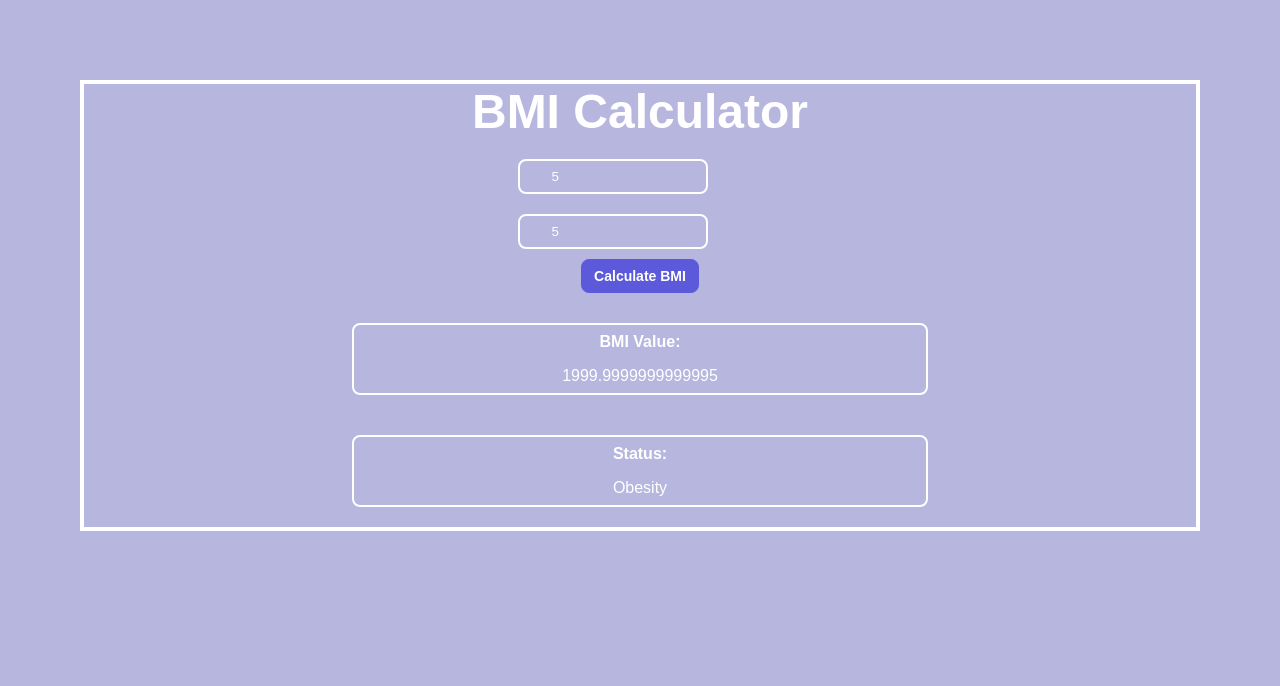
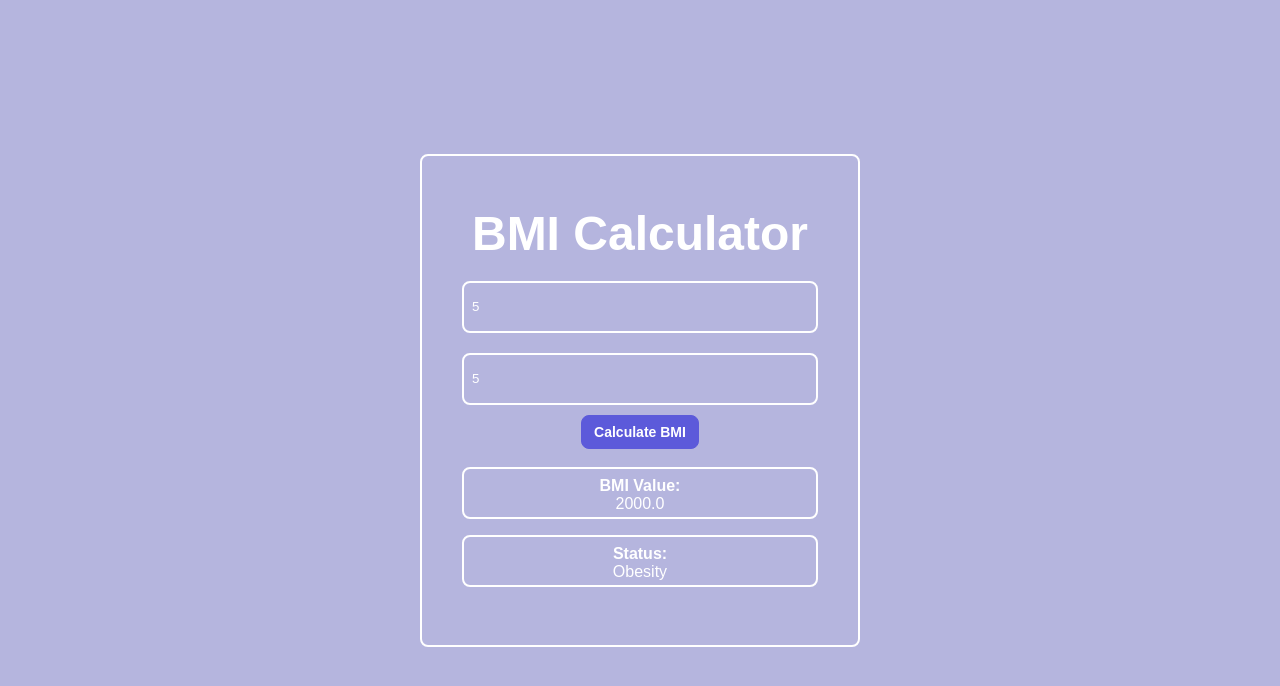
Before and after one commit to Annisacht/BMI-calculator, a plain HTML site: page index.html in a window 1280 px wide. Both pictures are taken after typing "5", "5" into the empty fields and a click on the button "Calculate BMI". Drawn offline with Linux system fonts and the light colour scheme.

Commit message:
nambahin js, sama ngatur css

```diff
--- a/index.html
+++ b/index.html
@@ -13,14 +13,13 @@
 <body>
     <div class="container">
         <h1>BMI Calculator</h1>
-        <label>
-            <input id="h-input" type="number" placeholder="Enter Your Height in CM: ">
-        </label>
-        <label>
-            <input id="w-input" type="number" placeholder="Enter Your Weight in KG: ">
-        </label>
+        <div class="inputan">
+                <input id="h-input" type="number" placeholder="Enter Your Height in CM:">
+                <input id="w-input" type="number" placeholder="Enter Your Weight in KG:">
             <button type="submit" onclick="Calculate()">Calculate BMI</button>
+        </div>
 
+        <div class="finalresult">
             <div class="bmi-value">
                 <h4>BMI Value: </h4>
                 <div id="bmi-output"></div>
@@ -30,6 +29,7 @@
                 <div id="bmi-status"></div>
             </div>
         </div>
+    </div>
 
 </body>
 
--- a/script.js
+++ b/script.js
@@ -1,23 +1,31 @@
 
 function Calculate(){
-    var height = document.getElementById("h-input").value;
-    var weight = document.getElementById("w-input").value;
+    let height = document.getElementById("h-input").value;
+    let weight = document.getElementById("w-input").value;
 
-    var result = parseFloat(weight) /(parseFloat(height)/100)**2;
+    let result = parseFloat(weight) /(parseFloat(height)/100)**2;
+    let finalResult = result.toFixed(1)
 
-    if(!isNaN(result)){
-        document.getElementById("bmi-output").innerHTML = result;
-        if(result < 18.5){
+    if(!isNaN(finalResult)){
+        document.getElementById("bmi-output").innerHTML = finalResult;
+        if(finalResult < 18.5){
             document.getElementById("bmi-status").innerHTML = "Underweight";
         }
-        else if(result < 25){
+        else if(finalResult < 25){
             document.getElementById("bmi-status").innerHTML = "Normal";
         }
-        else if(result < 30){
+        else if(finalResult < 30){
             document.getElementById("bmi-status").innerHTML = "Overweight";
         }
         else{
             document.getElementById("bmi-status").innerHTML = "Obesity";
         }
     }
+
+    if ((height <= 0) || (weight <= 0)){
+        document.getElementById("bmi-status").innerHTML = "invalid";
+        document.getElementById("bmi-output").innerHTML = "Not Allowed 0";
+
+    }
+
 }
--- a/style.css
+++ b/style.css
@@ -6,39 +6,49 @@
 }
 
 body{
-    background-color: #B7B6DF;
+    background-color: hsl(241, 39%, 79%);
+    display: flex;
+    justify-content: center;
+    align-items: center;
+    height: 100vh;
 }
 
 .container{
     display: flex;
     justify-content: center;
-    align-items: center;
+    align-content: center;
     flex-direction: column;
-    border: 4px solid #fff;
-    margin: 80px;
-    padding: 30;
+    border: solid 2px #ffffff;
+    border-radius: 8px;
+    padding: 50px;
 }
 
 h1{
+    text-align: center;
     font-size: 48px;
     font-weight: 900;
     color: white;
 }
 
+.inputan{
+    display: flex;
+    justify-content: center;
+    align-items: center;
+    flex-direction: column;
+    max-width: 100%;
+    text-align: center;
+}
+
+
 input{
     margin-top: 20px;
-    display: flex;
-    flex-direction: column;
-    justify-content: center;
-    align-items: center;
-    row-gap: 16px;
-    padding: 8px 32px;
-    width: 50%;
-    height: 50%;
+    padding: 8px;
     background-color: transparent;
     border: 2px solid white;
     border-radius: 8px;
     color: white;
+    height: 32px;
+    width: 100%;
 }
 
 ::placeholder{
@@ -60,23 +70,30 @@ button{
     transition: background-color 0.3s, color 0.3s;
 }
 
-.bmi-value,
-.status{
-    margin: 20px;
+.finalresult{
     display: flex;
     flex-direction: column;
     justify-content: center;
     align-items: center;
     row-gap: 16px;
-    padding: 8px ;
-    width: 50%;
-    height: 50%;
-    background-color: transparent;
+    padding: 8px 0;
+    color: white;
+    width: 100%;
+}
+
+.bmi-value,
+.status{
+    height: 32px;
+    width: 200px;
+    padding: 8px;
     border: 2px solid white;
     border-radius: 8px;
+    text-align: center;
     color: white;
+    width: 100%;
 }
 
 h4{
+    text-align: center;
     color: white;
 }
```
Lines whose indentation alone changed are shown as unchanged.
